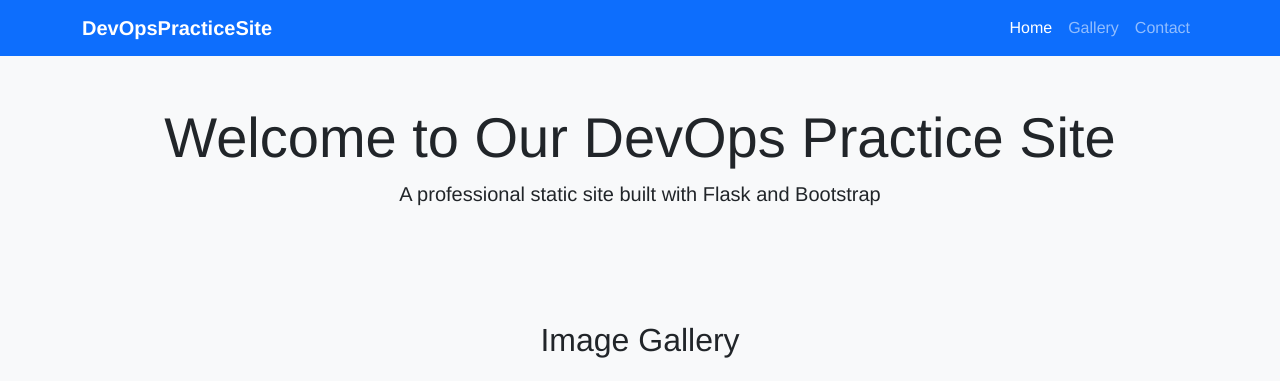
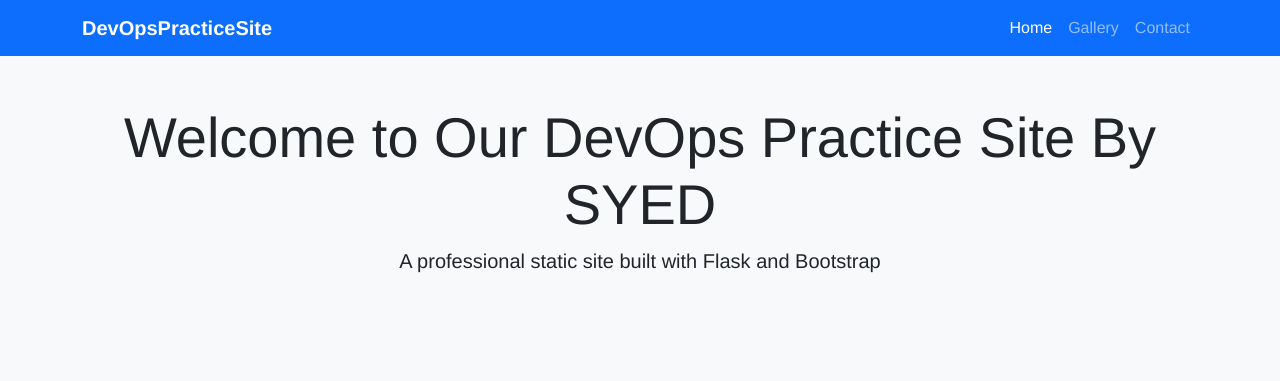
Before and after one commit to ahammedejaz/flask-static-demo, a Python web app: template app/templates/index.html in a window 1280 px wide. Shown: the top 381 px of the page. Run offline with Jinja, Linux system fonts and the light colour scheme; the template is opened without the code that fills it, so the values that code supplies are empty.

Commit message:
CICD Test

```diff
--- a/app/templates/index.html
+++ b/app/templates/index.html
@@ -38,7 +38,7 @@
   <!-- Hero Section -->
   <header class="bg-light py-5">
     <div class="container text-center">
-      <h1 class="display-4">Welcome to Our DevOps Practice Site</h1>
+      <h1 class="display-4">Welcome to Our DevOps Practice Site By SYED</h1>
       <p class="lead">A professional static site built with Flask and Bootstrap</p>
     </div>
   </header>
```
